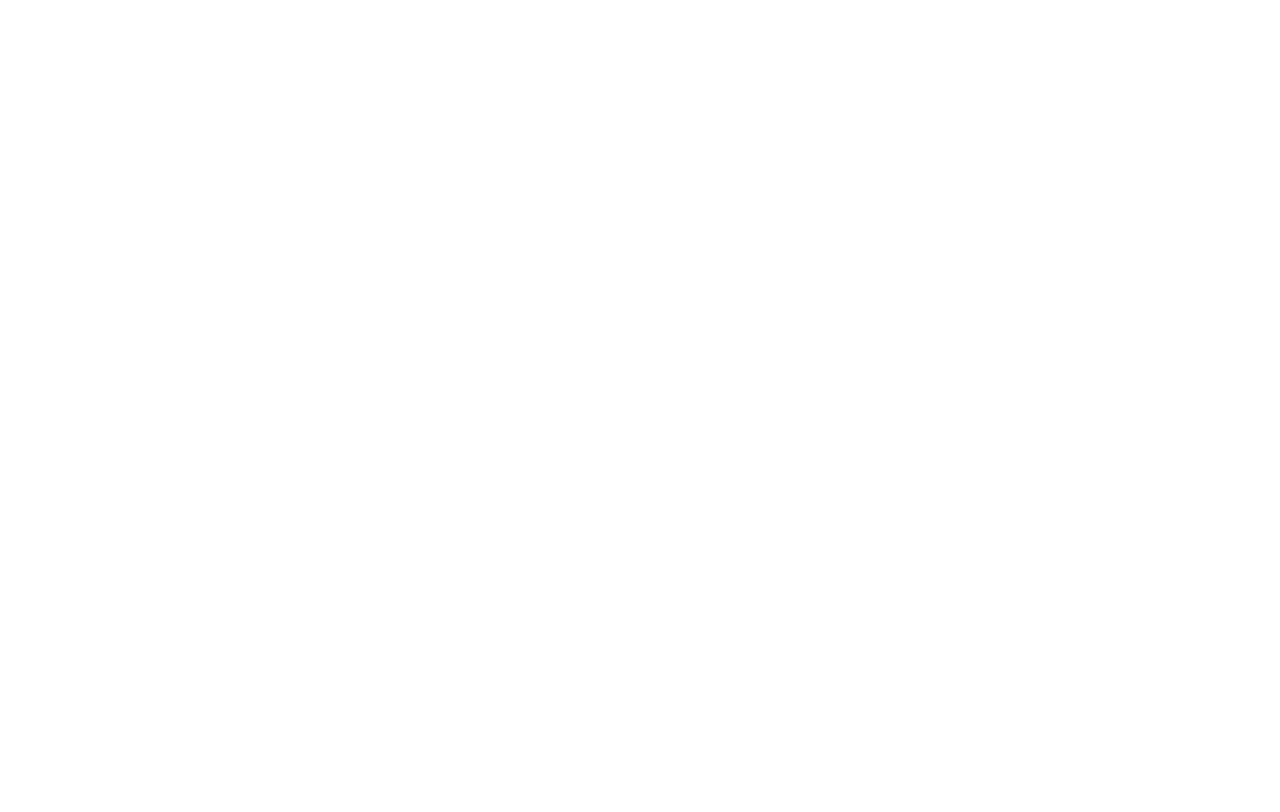
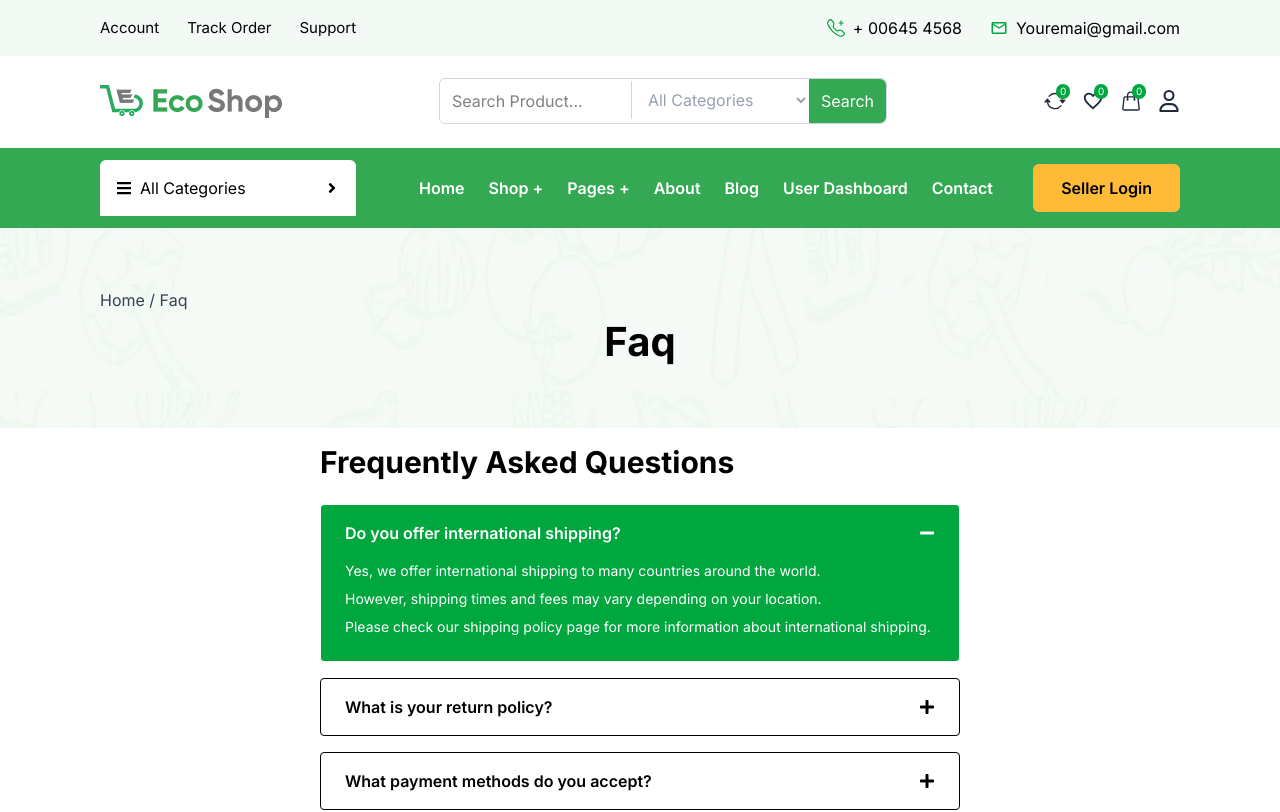
Before and after one commit to ahamedasif07/Project-Fresh-Grocery, a React (Vite) app: page /faq in a window 1280 px wide. Before the commit this address had no page. Shown: the top 812 px of the page. Built offline with nearby package versions, Linux system fonts and the light colour scheme.

Commit message:
faq done

```diff
--- a/src/Routing.jsx
+++ b/src/Routing.jsx
@@ -5,6 +5,7 @@
 import ProductDetails from "./pages/ProductDetails";
 import PrivacyPolicy from "./pages/PrivacyPolicy";
 import TermsAndCondition from "./pages/TermsAndCondition";
+import Faq from "./pages/Faq";
 
 export default function AppRouter() {
   return (
@@ -17,6 +18,7 @@
           <Route path="/ProductDetails" element={<ProductDetails />} />
           <Route path="/PrivacyPolicy" element={<PrivacyPolicy />} />
           <Route path="/TermsAndCondition" element={<TermsAndCondition />} />
+          <Route path="/faq" element={<Faq />} />
         </Route>
       </Routes>
     </Router>
--- /dev/null
+++ b/src/components/Faq/Faq.jsx
@@ -0,0 +1,84 @@
+import React, { useState, useRef, useEffect } from "react";
+import { FaPlus, FaMinus } from "react-icons/fa";
+
+const faqs = [
+  {
+    question: "Do you offer international shipping?",
+    answer: `Yes, we offer international shipping to many countries around the world.
+However, shipping times and fees may vary depending on your location.
+Please check our shipping policy page for more information about international shipping.`,
+  },
+  {
+    question: "What is your return policy?",
+    answer:
+      "Our return policy allows returns within 30 days of purchase with a valid receipt.",
+  },
+  {
+    question: "What payment methods do you accept?",
+    answer:
+      "We accept Visa, MasterCard, PayPal, and other major credit/debit cards.",
+  },
+  {
+    question: "How can I track my order?",
+    answer:
+      "Once your order is shipped, we’ll send you a tracking number via email.",
+  },
+  {
+    question: "How do I place an order on your website?",
+    answer:
+      "Simply browse our products, add to cart, and follow the checkout steps.",
+  },
+];
+
+const FAQ = () => {
+  const [openIndex, setOpenIndex] = useState(0);
+  const contentRefs = useRef([]);
+
+  const toggleFAQ = (index) => {
+    setOpenIndex(openIndex === index ? null : index);
+  };
+
+  return (
+    <div className="max-w-2xl mx-auto p-4">
+      <h2 className="text-3xl font-bold mb-6">Frequently Asked Questions</h2>
+      {faqs.map((faq, index) => {
+        const isOpen = openIndex === index;
+        return (
+          <div
+            key={index}
+            className={`mb-4 border rounded transition-colors duration-300 ${
+              isOpen ? "bg-green-600 text-white" : "bg-white text-black"
+            }`}
+          >
+            <button
+              className="w-full flex justify-between items-center px-6 py-4 font-semibold text-left focus:outline-none"
+              onClick={() => toggleFAQ(index)}
+            >
+              {faq.question}
+              {isOpen ? <FaMinus /> : <FaPlus />}
+            </button>
+            <div
+              ref={(el) => (contentRefs.current[index] = el)}
+              className={`overflow-hidden transition-all duration-300 ease-in-out`}
+              style={{
+                maxHeight: isOpen
+                  ? `${contentRefs.current[index]?.scrollHeight}px`
+                  : "0px",
+              }}
+            >
+              <div className="px-6 pb-4 text-sm">
+                {faq.answer.split("\n").map((line, i) => (
+                  <p key={i} className="mb-2">
+                    {line}
+                  </p>
+                ))}
+              </div>
+            </div>
+          </div>
+        );
+      })}
+    </div>
+  );
+};
+
+export default FAQ;
--- a/src/components/NavbarParts/BottomNav.jsx
+++ b/src/components/NavbarParts/BottomNav.jsx
@@ -204,9 +204,11 @@
                         </li>
                       </Link>
 
-                      <li className="px-4 py-2 text-[15px] font-medium text-gray-500 hover:text-green-600">
-                        FAQ
-                      </li>
+                      <Link to="/Faq">
+                        <li className="px-4 py-2 text-[15px] font-medium text-gray-500 hover:text-green-600">
+                          FAQ
+                        </li>
+                      </Link>
                       <li className="px-4 py-2 text-[15px] font-medium text-gray-500 hover:text-green-600">
                         Shop Category Icon
                       </li>
--- /dev/null
+++ b/src/pages/Faq.jsx
@@ -0,0 +1,14 @@
+import React from "react";
+import PageHeader from "../components/PageHeader/PageHeader";
+import FAQ from "../components/Faq/Faq";
+
+const Faq = () => {
+  return (
+    <div>
+      <PageHeader heading="Faq" path="Home / Faq"></PageHeader>
+      <FAQ />
+    </div>
+  );
+};
+
+export default Faq;
```
